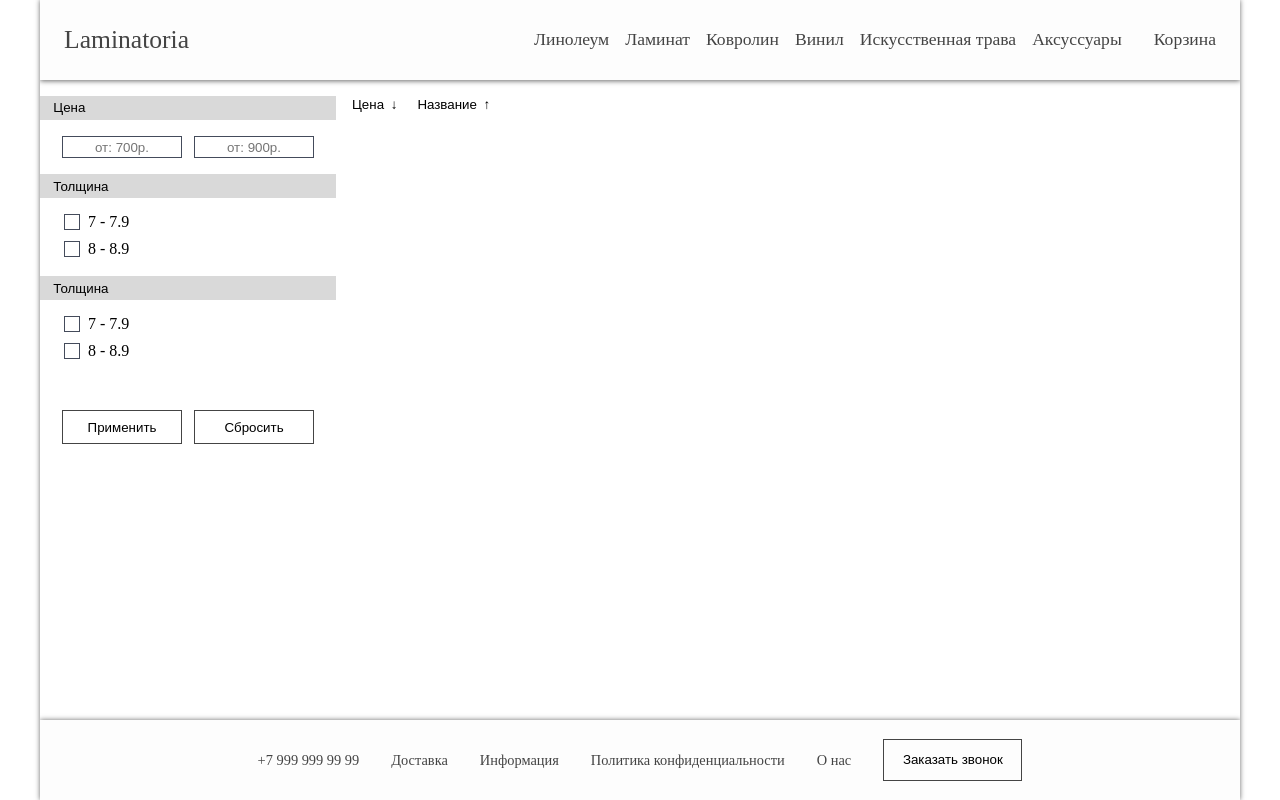
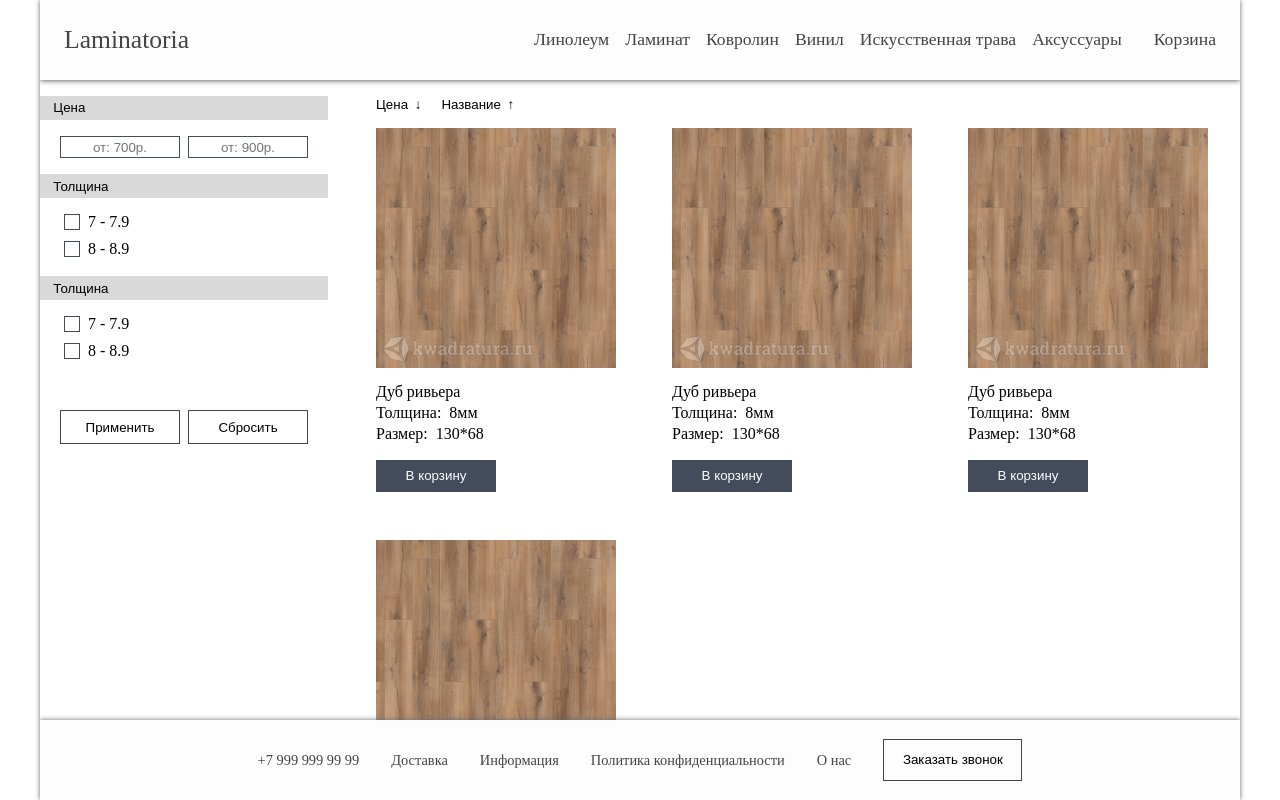
Before and after one commit to DmitriyPermyakov/Laminatoria, an Angular app in the folder laminatoria-client/: page /products/accessories in a window 1280 px wide. Built offline with nearby package versions, Linux system fonts and the light colour scheme.

Commit message:
feat: add product desktop layout

```diff
--- a/laminatoria-client/src/app/app.module.ts
+++ b/laminatoria-client/src/app/app.module.ts
@@ -9,6 +9,7 @@ import { MainPageComponent } from './main-page/main-page.component';
 import { ProductsPageComponent } from './products-page/products-page.component';
 import { FilterComponent } from './filter/filter.component';
 import { OpenCloseMenuDirective } from './directives/open-close-menu.directive';
+import { ProductComponent } from './product/product.component';
 
 @NgModule({
   declarations: [
@@ -18,7 +19,8 @@ import { OpenCloseMenuDirective } from './directives/open-close-menu.directive';
     MainPageComponent,
     ProductsPageComponent,
     FilterComponent,
-    OpenCloseMenuDirective
+    OpenCloseMenuDirective,
+    ProductComponent
   ],
   imports: [
     BrowserModule,
--- /dev/null
+++ b/laminatoria-client/src/app/product/product.component.html
@@ -0,0 +1,18 @@
+<div class="product-container">
+	<div class="image">
+		<img src="../../assets/laminat_tarket_pervaja_sibirskaja_5.png" alt="" />
+	</div>
+	<div class="properties">
+		<p class="name">Дуб ривьера</p>
+		<p class="country">Россия</p>
+		<div class="prop">
+			<p class="prop-name">Толщина:</p>
+			<p class="prop-value">8мм</p>
+		</div>
+		<div class="prop">
+			<p class="prop-name">Размер:</p>
+			<p class="prop-value">130*68</p>
+		</div>
+		<button class="to-cart">В корзину</button>
+	</div>
+</div>
--- /dev/null
+++ b/laminatoria-client/src/app/product/product.component.scss
@@ -0,0 +1,64 @@
+.product-container {
+	display: grid;
+	grid-template-columns: 1fr;
+	grid-template-rows: auto 1fr;
+	align-items: center;
+	justify-content: start;
+}
+
+.image {
+	grid-row: 1 / 2;
+	grid-column: 1 / 2;
+	overflow: hidden;
+
+	& > img {
+		display: block;
+		max-width: 15em;
+		max-height: 15em;
+		transition: 0.15s;
+	}
+
+	& > img:hover {
+		transform: scale(1.1);
+	}
+}
+
+.properties {
+	display: grid;
+	grid-template-columns: 1fr;
+	grid-template-rows: auto;
+	justify-items: start;
+	row-gap: 0.3em;
+	margin-top: 1em;
+}
+
+.name {
+}
+
+.country {
+	display: none;
+}
+
+.prop {
+	display: flex;
+	flex-direction: row;
+	align-items: flex-start;
+}
+
+.prop-name {
+	margin-right: 0.5em;
+}
+
+.to-cart {
+	margin-top: 1em;
+	padding: 0.7em 0.5em;
+
+	width: 120px;
+	border: none;
+	background-color: var(--button-color);
+	color: var(--main-color);
+
+	&:hover {
+		background-color: #515866;
+	}
+}
--- a/laminatoria-client/src/app/products-page/products-page.component.html
+++ b/laminatoria-client/src/app/products-page/products-page.component.html
@@ -6,5 +6,10 @@
 		<button class="sort-price" type="button">Цена<span>&#8595;</span></button>
 		<button class="sort-name" type="button">Название<span>&#8593;</span></button>
 	</div>
-	<div class="products"></div>
+	<div class="products">
+		<app-product></app-product>
+		<app-product></app-product>
+		<app-product></app-product>
+		<app-product></app-product>
+	</div>
 </div>
--- a/laminatoria-client/src/app/products-page/products-page.component.scss
+++ b/laminatoria-client/src/app/products-page/products-page.component.scss
@@ -2,7 +2,7 @@
 	display: grid;
 	grid-template-columns: 1fr 3fr;
 	grid-template-rows: 2em auto;
-	column-gap: 1em;
+	column-gap: 3em;
 
 	padding-top: 1em;
 
@@ -38,4 +38,13 @@
 .products {
 	grid-row: 2 / 3;
 	grid-column: 2 / 3;
+
+	display: grid;
+	grid-template-columns: 1fr 1fr 1fr;
+	grid-template-rows: auto;
+	column-gap: 1.5em;
+	row-gap: 3em;
+	// flex-direction: row;
+	flex-wrap: wrap;
+	overflow-y: scroll;
 }
```
Also changed, not shown: laminatoria-client/src/app/product/product.component.ts (added, +10 -0 lines), laminatoria-client/src/assets/laminat_tarket_pervaja_sibirskaja_5.png (added).
